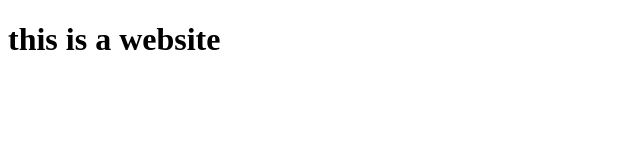
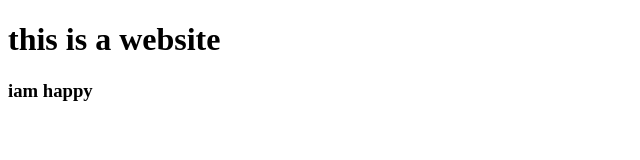
Before and after one commit to islamuddin62178/my-first-website, a plain HTML site: page index.html in a window 1280 px wide. Shown: the whole page, without its empty margins (0-640 px from the left). Drawn offline with Linux system fonts and the light colour scheme.

Commit message:
learned github

```diff
--- a/index.html
+++ b/index.html
@@ -7,5 +7,6 @@
 </head>
 <body>
     <h1>this is a website </h1>
+    <h3>iam happy</h3>
 </body>
 </html>
```
